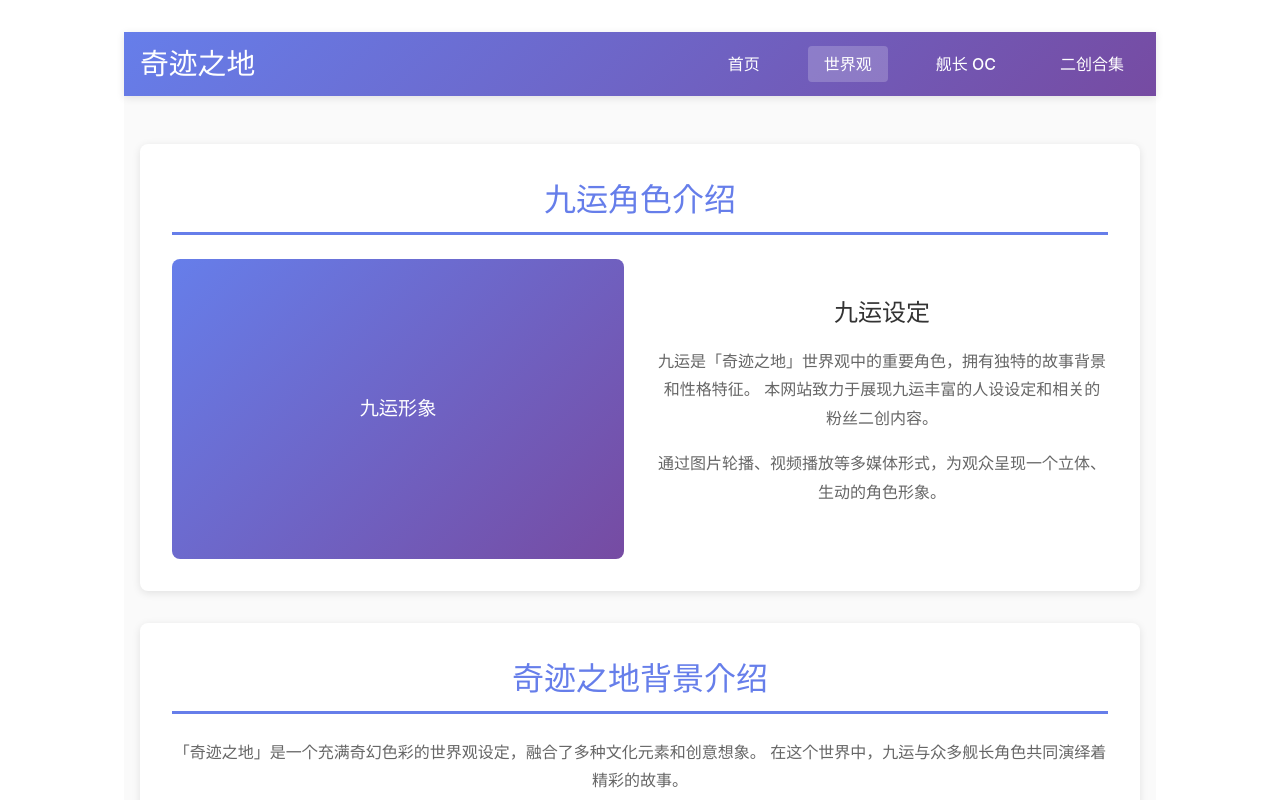
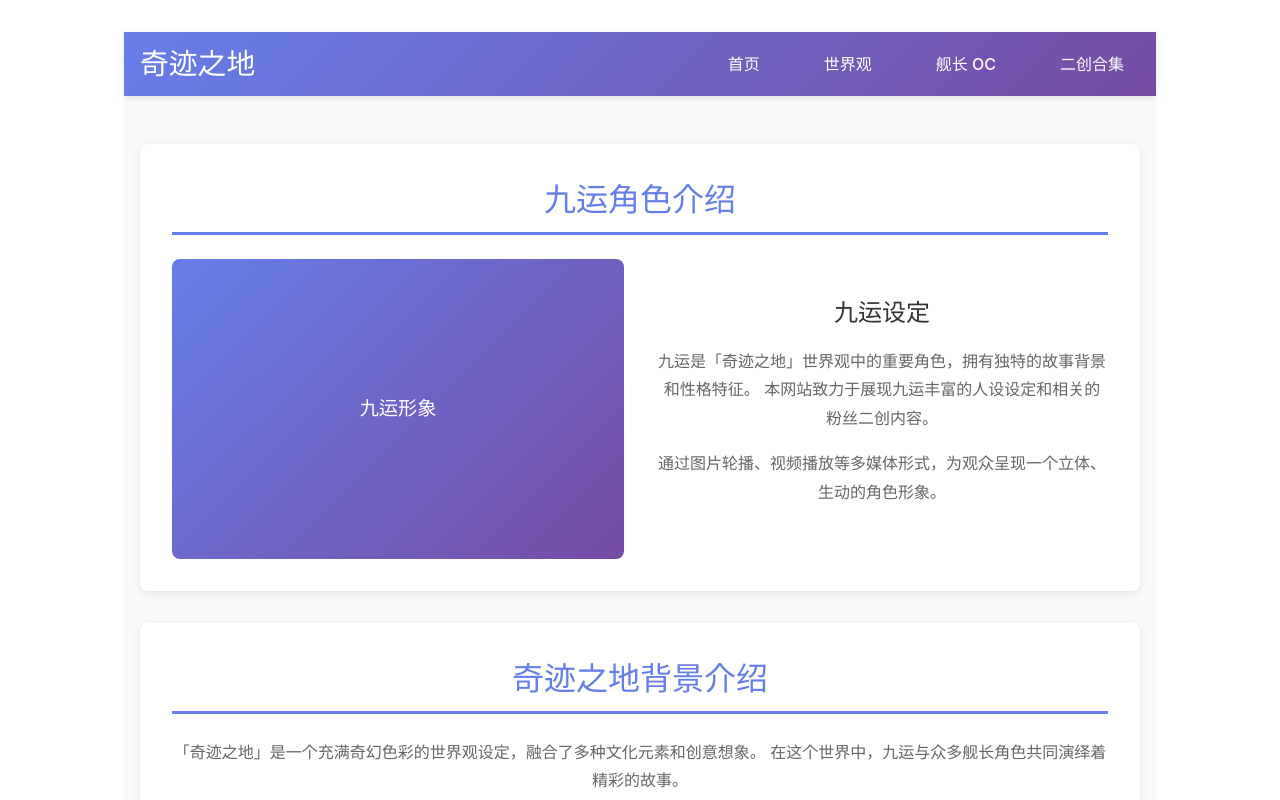
Before and after one commit to dolphin9/miracleland, a Vue app: page /world in a window 1280 px wide. Shown: the top 800 px of the page. Built offline with nearby package versions, Linux system fonts and the light colour scheme.

Commit message:
提取footer和navbar为组件

```diff
--- /dev/null
+++ b/src/components/Footer.vue
@@ -0,0 +1,23 @@
+<template>
+  <footer class="footer">
+    <p>&copy; 2026 奇迹师九运</p>
+    <p>本网站为粉丝制作</p>
+  </footer>
+</template>
+
+<script setup>
+// 无需逻辑
+</script>
+
+<style scoped>
+.footer {
+  background-color: #f5f5f5;
+  color: #666;
+  text-align: center;
+  padding: 2rem 1rem;
+  border-top: 1px solid #ddd;
+}
+.footer p {
+  margin: 0.5rem 0;
+}
+</style>
--- /dev/null
+++ b/src/components/Navbar.vue
@@ -0,0 +1,73 @@
+<template>
+  <nav class="navbar">
+    <div class="nav-container">
+      <h1 class="site-title">奇迹之地</h1>
+      <ul class="nav-links">
+        <li><router-link to="/" class="nav-link">首页</router-link></li>
+        <li><router-link to="/world" class="nav-link">世界观</router-link></li>
+        <li><router-link to="/oc" class="nav-link">舰长 OC</router-link></li>
+        <li><router-link to="/creations" class="nav-link">二创合集</router-link></li>
+      </ul>
+    </div>
+  </nav>
+</template>
+
+<script setup>
+// 无需逻辑
+</script>
+
+<style scoped>
+.navbar {
+  background: linear-gradient(135deg, #667eea 0%, #764ba2 100%);
+  color: white;
+  padding: 1rem 0;
+  position: sticky;
+  top: 0;
+  z-index: 100;
+  box-shadow: 0 2px 8px rgba(0, 0, 0, 0.1);
+}
+.nav-container {
+  max-width: 1200px;
+  margin: 0 auto;
+  padding: 0 1rem;
+  display: flex;
+  justify-content: space-between;
+  align-items: center;
+}
+.site-title {
+  font-size: 1.8rem;
+  font-weight: bold;
+  margin: 0;
+}
+.nav-links {
+  list-style: none;
+  display: flex;
+  gap: 2rem;
+  margin: 0;
+  padding: 0;
+}
+.nav-link {
+  color: white;
+  text-decoration: none;
+  padding: 0.5rem 1rem;
+  border-radius: 4px;
+  transition: background-color 0.3s ease;
+}
+.nav-link:hover,
+.nav-link.active {
+  background-color: rgba(255, 255, 255, 0.2);
+}
+@media (max-width: 768px) {
+  .nav-container {
+    flex-direction: column;
+    gap: 1rem;
+  }
+  .site-title {
+    font-size: 1.5rem;
+  }
+  .nav-links {
+    gap: 1rem;
+    justify-content: center;
+  }
+}
+</style>
--- a/src/views/WorldView.vue
+++ b/src/views/WorldView.vue
@@ -1,18 +1,6 @@
 <template>
   <div class="world-view-page">
-    <!-- 导航栏 -->
-    <nav class="navbar">
-      <div class="nav-container">
-        <h1 class="site-title">奇迹之地</h1>
-        <ul class="nav-links">
-          <li><router-link to="/" class="nav-link">首页</router-link></li>
-          <li><router-link to="/world" class="nav-link active">世界观</router-link></li>
-          <li><router-link to="/oc" class="nav-link">舰长 OC</router-link></li>
-          <li><router-link to="/creations" class="nav-link">二创合集</router-link></li>
-        </ul>
-      </div>
-    </nav>
-
+    <Navbar />
     <!-- 主要内容 -->
     <main class="main-content">
       <div class="content-container">
@@ -55,16 +43,13 @@
         </section>
       </div>
     </main>
-
-    <!-- 页脚 -->
-    <footer class="footer">
-      <p>&copy; 2026 奇迹师九运</p>
-      <p>本网站为粉丝制作</p>
-    </footer>
+    <Footer />
   </div>
 </template>
 
 <script setup>
+import Navbar from '@/components/Navbar.vue'
+import Footer from '@/components/Footer.vue'
 // 奇迹之地介绍页逻辑
 </script>
 
--- a/vite.config.js
+++ b/vite.config.js
@@ -1,7 +1,12 @@
 import { defineConfig } from 'vite'
 import vue from '@vitejs/plugin-vue'
+import path from 'path'
 
-// https://vite.dev/config/
 export default defineConfig({
   plugins: [vue()],
+  resolve: {
+    alias: {
+      '@': path.resolve(__dirname, 'src')
+    }
+  }
 })
```
